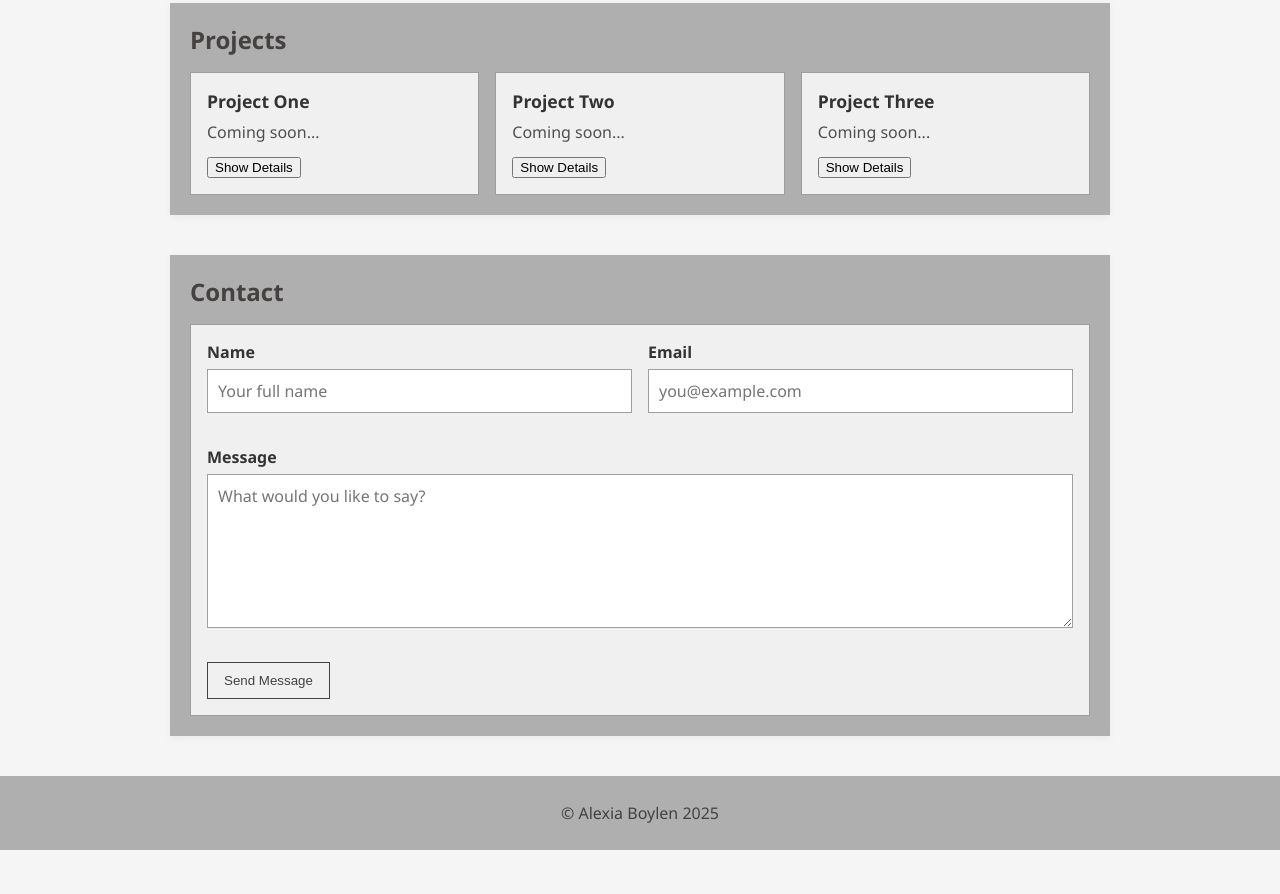
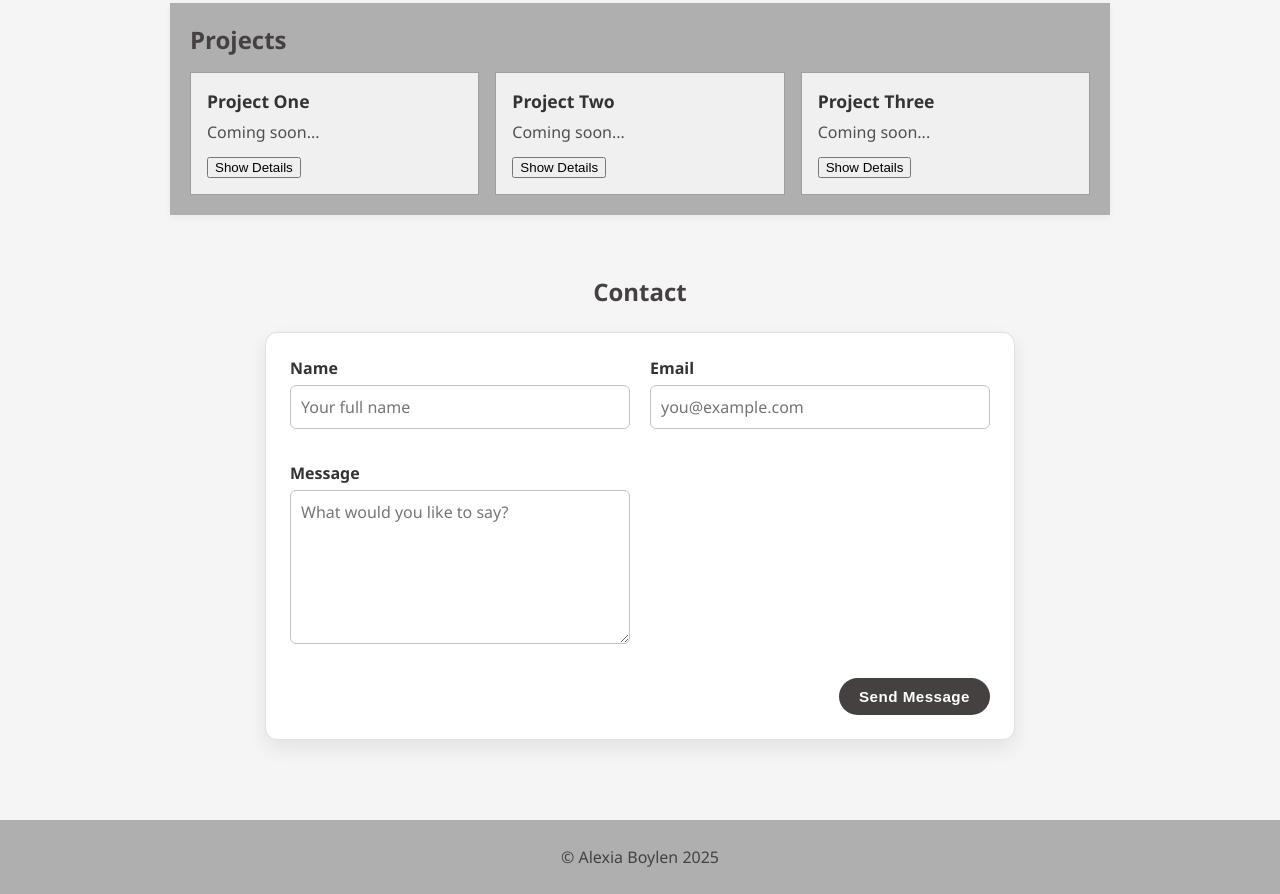
Before and after one commit to AlexiaBoylen/my-portfolio, a plain HTML site: page index.html in a window 1280 px wide. Shown: the part 450-1344 px from the top of the page. Before the commit the page ends 1300 px from the top, so only its background shows below. Drawn offline with Linux system fonts and the light colour scheme.

Commit message:
Restyled contact section

```diff
--- a/index.html
+++ b/index.html
@@ -71,7 +71,7 @@
         <p class="error-message" id="email-error"></p>
       </div>
 
-      <div class="form-row" style="grid-column: 1 / -1;">
+      <div class="form-row">
         <label for="message">Message</label>
         <textarea id="message" name="message" rows="6" placeholder="What would you like to say?" required></textarea>
         <p class="error-message" id="message-error"></p>
--- a/style.css
+++ b/style.css
@@ -42,6 +42,17 @@ section {
     max-width: 900px;
     border-radius: 0;
     box-shadow: 0 2px 8px rgba(0,0,0,0.05);
+}
+
+#contact.section {
+    background: transparent;
+    box-shadow: none;
+    max-width: 900px;
+}
+
+#contact h2 {
+    text-align: center;
+    margin-bottom: 24px;
 }
 
 footer {
@@ -133,10 +144,14 @@ nav ul li a {
 .contact-form {
   display: grid;
   grid-template-columns: 1fr 1fr;
-  gap: 16px;
-  background: #f0f0f0;
-  padding: 16px;
-  border: 1px solid #9e9e9e;
+  gap: 16px 20px;
+  max-width: 700px;
+  margin: 0 auto 20px auto;
+  background: #ffffff;
+  padding: 24px;
+  border-radius: 12px;
+  border: 1px solid #e0e0e0;
+  box-shadow: 0 8px 20px rgba(0,0,0,0.08);
 }
 
 .contact-form .form-row {
@@ -153,32 +168,39 @@ nav ul li a {
 .contact-form input,
 .contact-form textarea {
   padding: 10px;
-  border: 1px solid #9e9e9e;
+  border: 1px solid #c2c2c2;
   background: #fff;
   color: #333;
   font: inherit;
+  border-radius: 6px;
 }
 
 .contact-form input:focus,
 .contact-form textarea:focus {
-  outline: 2px solid #444;
-  outline-offset: 2px;
+  outline: none;
+  border-color: #464141;
+  box-shadow: 0 0 0 2px rgba(70,65,65,0.2);
 }
 
 .btn-send {
   grid-column: 1 / -1;
-  justify-self: start;
-  padding: 10px 16px;
-  border: 1px solid #464141;
-  background: transparent;
-  color: #464141;
+  justify-self: end;
+  padding: 10px 20px;
+  border-radius: 999px;
+  border: none;
+  background: #464141;
+  color: #ffffff;
+  font-weight: 600;
   cursor: pointer;
-  transition: background 0.2s;
+  font-size: 0.95rem;
+  letter-spacing: 0.03em;
+  transition: transform 0.15s ease, box-shadow 0.15s ease, background 0.15s ease;
 }
 
 .btn-send:hover {
-  background: #444;
-  color: #fff;
+  background: #2f2b2b;
+  box-shadow: 0 4px 10px rgba(0,0,0,0.25);
+  transform: translateY(-1px);
 }
 
 .error-message {
@@ -208,6 +230,7 @@ textarea.invalid {
 
   .contact-form {
     grid-template-columns: 1fr;
+    padding: 20px;
   }
 
   .btn-send {
```
